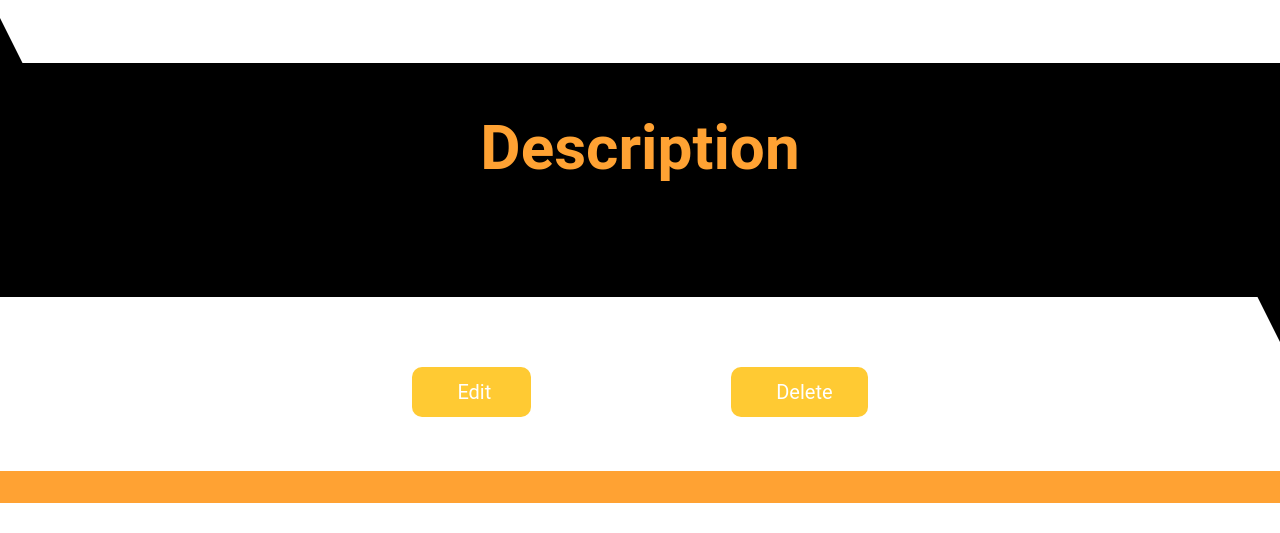
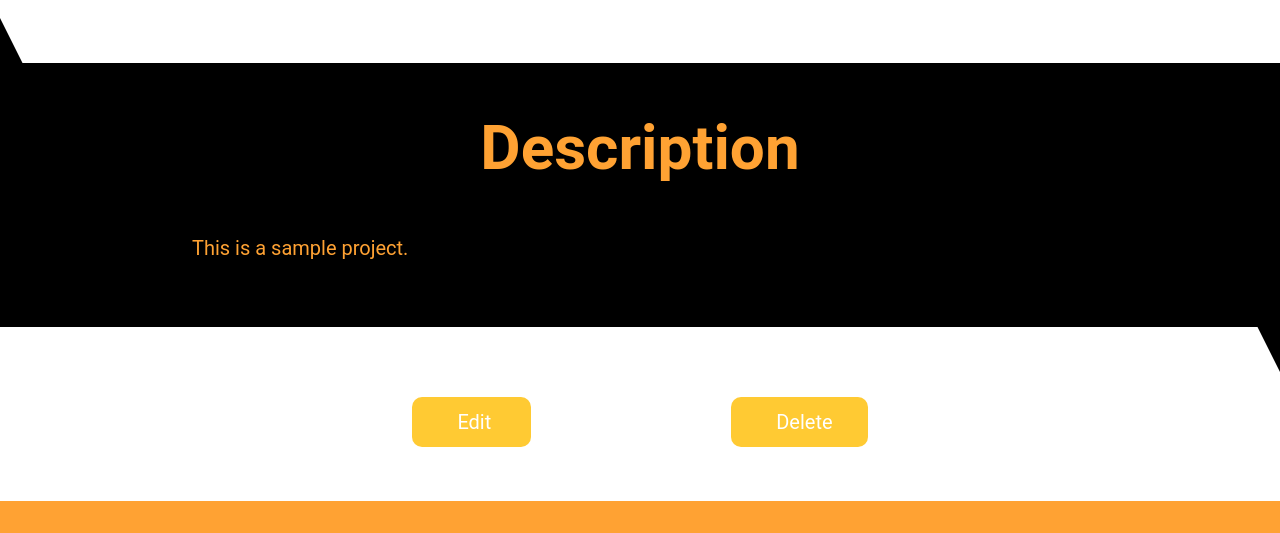
Before and after one commit to joryaya99/TechDegree-Project5, a Flask app: page /projects/1 in a window 1280 px wide; the page is wider, and only the part inside the window is pictured. Shown: the part 791-1324 px from the top of that part. Before the commit the page ends 1294 px from the top of that part, so only its background shows below. Run offline with Flask 3, Linux system fonts and the light colour scheme.

Commit message:
Update detail.html

```diff
--- a/TechDegree-Project-5/templates/detail.html
+++ b/TechDegree-Project-5/templates/detail.html
@@ -2,9 +2,9 @@
 
 {% block content %}
 <section class="header">
-    <h1>{{project.title}}</h1>
-    <p>{{project.date}}</p>
-    <a href="{{project.ghlink}}" class="github-btn" target="_blank">
+    <h1>{{ project.title }}</h1>
+    <p>{{ project.date }}</p>
+    <a href="{{ project.ghlink }}" class="github-btn" target="_blank">
         <i class="fab fa-github"></i>
         View on Github
     </a>
@@ -19,9 +19,7 @@
 <section id="project-desc">
     <div id="triangle5"></div>
     <h2>Description</h2>
-    <p>
-        {{project.descrip}}
-    </p>
+    <p>{{ project.description }}</p>
     <div id="triangle6"></div>
 </section>
 <section id="edit-delete">
```
